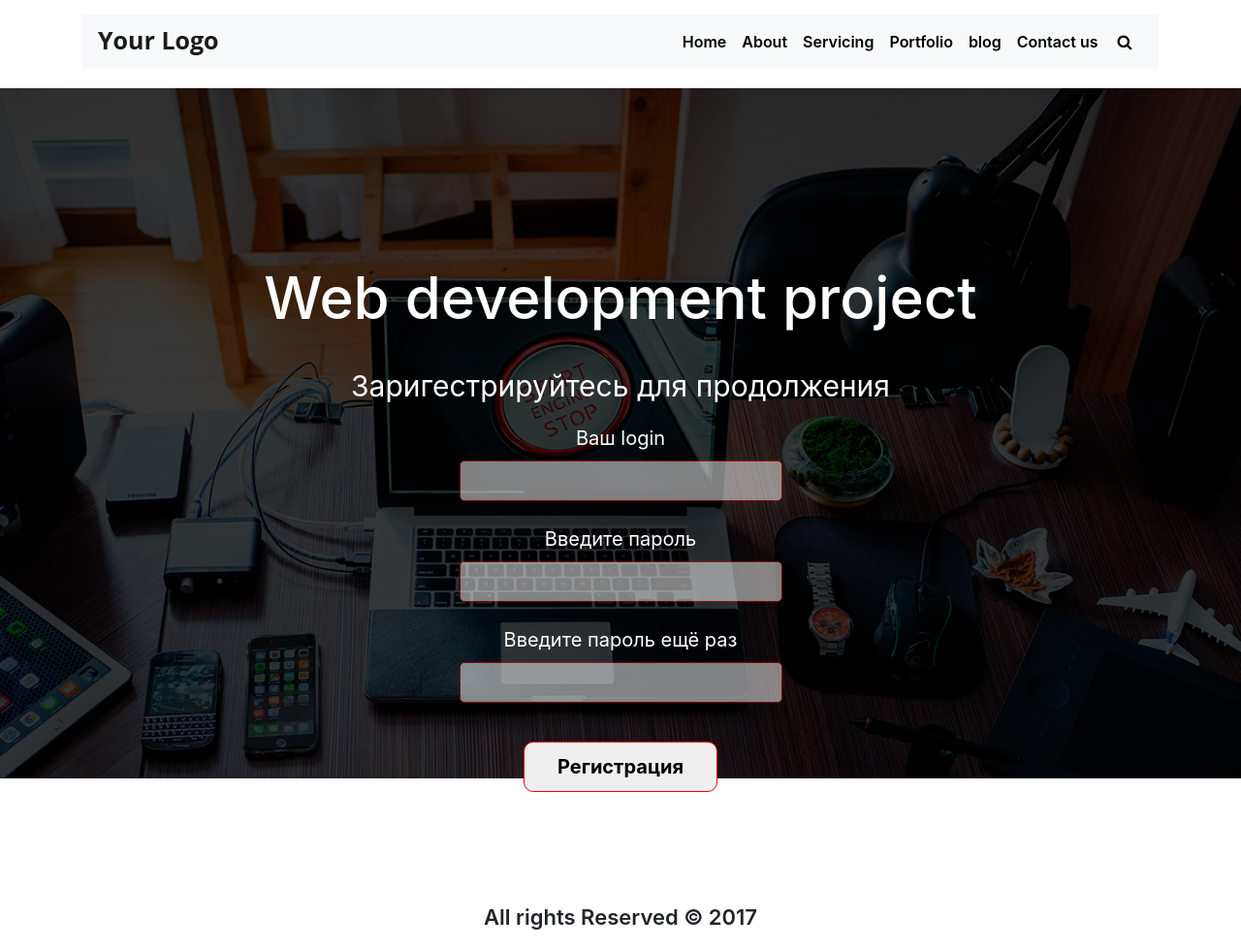
After one commit to Aptyp13/proba2, a PHP site: page /signup.php in a window 1280 px wide. The commit adds this page. Shown: the whole page at 97% size. Run offline with PHP 8.4, Linux system fonts and the light colour scheme.

Commit message:
zakomitil

```diff
--- a/proba.css
+++ b/proba.css
@@ -608,8 +608,43 @@ textarea {
     font-weight: 600;
 }
 
-
-
+.signup {
+    background: none;
+    text-align: center;
+    color: white;
+    display: grid;
+    width: 30%;
+    margin: auto;
+
+}
+.signup label {
+    font-size: 20px;
+}
+.signup input {
+    border: 1px solid #f90000;
+    border-radius: 5px;
+    opacity: .5;
+    font-size: 20px;
+    padding: 5px;
+}
+.formsignup button {
+    margin: 40px auto 20px;
+    width: 60%;
+    font-size: 20px;
+    font-weight: bold;
+    padding: 10px;
+    border-radius: 10px;
+    border: 1px solid #f90000;
+}
+.content .pinf {
+    font-size: 30px;
+}
+.errormassage {
+    text-align: center;
+    color: red;
+    font-size: 30px;
+
+}
 
 
 
--- a/send.php
+++ b/send.php
@@ -12,9 +12,9 @@ if(isset($_POST['submit'])){
     $headers = "From:" . $from;
     $headers2 = "From:" . $to;
 
-    mail($to,$subject,$message,$headers);
+    mail($to,$subject,$message);
 // mail($from,$subject2,$message2,$headers2); // sends a copy of the message to the sender - Отключено!
     echo "Сообщение отправлено. Спасибо Вам " . $first_name . ", мы скоро свяжемся с Вами.";
-    echo "<br /><br /><a href='http://proba2.zzz.com.ua/index.php'>Вернуться на сайт.</a>";
+    echo "<br /><br /><a href='https://autoinstructor.zp.ua/junior/proba2/'>Вернуться на сайт.</a>";
 
 }
--- /dev/null
+++ b/signup.php
@@ -0,0 +1,128 @@
+<?php
+$dbc = mysqli_connect('localhost', 'root', '', 'proba');
+if (!$dbc) {
+    echo "Ошибка: Невозможно установить соединение с MySQL." . PHP_EOL;
+    echo "Код ошибки errno: " . mysqli_connect_errno() . PHP_EOL;
+    echo "Текст ошибки error: " . mysqli_connect_error() . PHP_EOL;
+    exit;
+}
+
+//var_dump($_POST);
+if(isset($_POST['submit'])) {
+    $username = mysqli_real_escape_string($dbc, trim($_POST['username']));
+    $password1 = mysqli_real_escape_string($dbc, trim($_POST['password1']));
+    $password2 = mysqli_real_escape_string($dbc, trim($_POST['password2']));
+    if(!empty($username) && !empty($password1) && !empty($password2) && ($password1 == $password2)) {
+        $query ="SELECT * FROM `probasignup` WHERE username = '$username'";
+        $data = mysqli_query($dbc, $query);
+        if(mysqli_num_rows($data) == 0) {
+            $query ="INSERT INTO `probasignup` (username, password) VALUES ('$username', SHA('$password2'))";
+            mysqli_query($dbc,$query);
+
+            echo 'Всё готово, теперь можно авторизироваться';
+            mysqli_close($dbc);
+            exit();
+        }
+        else {
+            echo 'Логин уже существует';
+        }
+    }
+}
+?>
+<!doctype html>
+<html lang="ru">
+<head>
+    <meta charset="UTF-8">
+    <meta name="viewport"
+          content="width=device-width, user-scalable=no, initial-scale=1.0, maximum-scale=1.0, minimum-scale=1.0">
+    <meta http-equiv="X-UA-Compatible" content="ie=edge">
+    <title>Document</title>
+    <link rel="stylesheet" href="https://stackpath.bootstrapcdn.com/bootstrap/4.3.1/css/bootstrap.min.css" integrity="sha384-ggOyR0iXCbMQv3Xipma34MD+dH/1fQ784/j6cY/iJTQUOhcWr7x9JvoRxT2MZw1T" crossorigin="anonymous">
+    <link rel="stylesheet" href="proba.css">
+    <script src="js/jquery.min.js"></script>
+    <link rel="stylesheet" href="isotop.css">
+    <link rel="stylesheet" type="text/css" href="slider.css">
+
+    <link rel="stylesheet" href="fm.revealator.jquery.min.css">
+    <script src="js/jquery-1.11.3.min.js"></script>
+    <script src="js/fm.revealator.jquery.min.js"></script>
+
+</head>
+<body>
+
+
+<!--15:03-->
+<section class="fullpage">
+    <header>
+        <div class="container">
+           <nav class="navbar navbar-expand-lg navbar-light bg-light">
+                <a class="navbar-brand" href="#">
+                    <img src="img/Your%20Logo.png">
+                </a>
+                <button class="navbar-toggler" type="button" data-toggle="collapse" data-target="#navbarNav" aria-controls="navbarNav" aria-expanded="false" aria-label="Toggle navigation">
+                    <span class="navbar-toggler-icon"></span>
+                </button>
+                <div class="collapse navbar-collapse" id="navbarNav">
+                    <ul class="navbar-nav">
+                        <li class="nav-item">
+                            <a class="nav-link" href="index.php">Home </a>
+                        </li>
+                        <li class="nav-item">
+                            <a class="nav-link click-menu-about" href="#about">About</a>
+                        </li>
+                        <li class="nav-item">
+                            <a class="nav-link click-menu-services" href="#services">Servicing</a>
+                        </li>
+                        <li class="nav-item">
+                            <a class="nav-link click-menu-portfolio" href="#portfolio">Portfolio</a>
+                        </li>
+                        <li class="nav-item">
+                            <a class="nav-link click-menu-blog" href="#blog">blog</a>
+                        </li>
+                        <li class="nav-item">
+                            <a class="nav-link click-menu-contuct" href="#contuct">Contact us</a>
+                        </li>
+                        <li class="nav-item">
+                            <a class="nav-link" href="https://www.google.com"><i class=" icon-search"></i></a>
+                        </li>
+                    </ul>
+                </div>
+            </nav>
+        </div>
+    </header>
+    <div class="content">
+        <div class="container">
+            <h1 class="revealator-slideleft revealator-delay2 revealator-once">Web development project</h1>
+            <p class="revealator-slideright revealator-delay2 revealator-once pinf">Заригестрируйтесь для продолжения</p>
+        </div>
+
+
+
+<div class="container">
+        <div class="formsignup">
+            <form class="signup" method="post">
+                <label for="username">Ваш login</label>
+                <input type="text" name="username" id="username" required><br>
+                <label for="password">Введите пароль</label>
+                <input type="password" name="password1" id="password1" required><br>
+                <label for="password">Введите пароль ещё раз</label>
+                <input type="password" name="password2" id="password2" required>
+                <button type="submit" name="submit">Регистрация</button>
+            </form>
+        </div>
+</div>
+
+
+
+    </div>
+
+
+    <div class="footer">
+        <p>All rights Reserved © 2017</p>
+    </div>
+
+
+
+</section>
+</body>
+</html>
```
Also changed, not shown: exit.php (added, +8 -0 lines), index.php (+161 -57 lines).
